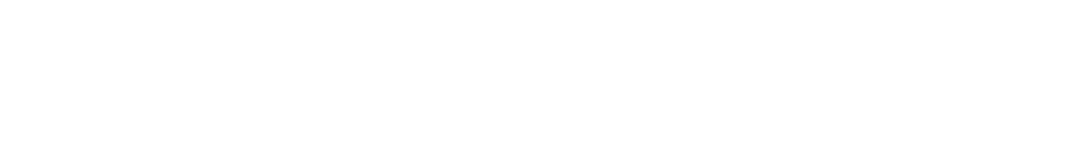
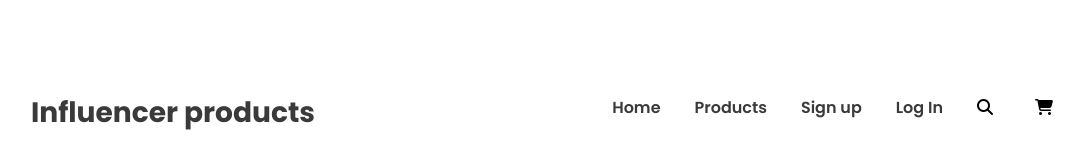
Before and after one commit to Nahid-subi/influencer-gear, a plain HTML site: page index.html in a window 1280 px wide. Shown: the whole page, without its empty margins (89-1173 px from the left). Drawn offline with Linux system fonts and the light colour scheme.

Commit message:
header added

```diff
--- a/index.html
+++ b/index.html
@@ -4,13 +4,29 @@
     <meta charset="UTF-8">
     <meta http-equiv="X-UA-Compatible" content="IE=edge">
     <meta name="viewport" content="width=device-width, initial-scale=1.0">
+    <!-- font-awesome -->
+    <script src="https://kit.fontawesome.com/0c25a9825e.js" crossorigin="anonymous"></script>
     <!-- stylesheet added -->
     <link rel="stylesheet" href="style/style.css">
     <title>Influencer Gear</title>
 </head>
 <body>
-    <header>
-
+    <header class="header">
+        <nav>
+            <div class="nav-h3">
+                <h3>Influencer products</h3>
+            </div>
+            <div>
+                <ul>
+                    <li><a href="">Home</a></li>
+                    <li><a href="">Products</a></li>
+                    <li><a href="">Sign up</a></li>
+                    <li><a href="">Log In</a></li>
+                    <li><i class="fa-solid fa-magnifying-glass fa-1"></i></li>
+                    <li><i class="fa-solid fa-cart-shopping fa-2"></i></li>
+                </ul>
+            </div>
+        </nav>
     </header>
     <main>
 
--- a/style/style.css
+++ b/style/style.css
@@ -0,0 +1,43 @@
+/* import font */
+@import url('https://fonts.googleapis.com/css2?family=Poppins:wght@100;200;300;400;500;600;700;800;900&display=swap');
+*{
+   margin: 0;
+   padding: 0;
+   font-family: 'Poppins', sans-serif;
+}
+/* header section start */
+.header{
+    margin: 95px 120px;
+}
+.nav-h3{
+    color: #3A3A3A;
+    font-weight: 700;
+    font-size: 24px;
+    line-height: 36px;
+}
+nav{
+    display: flex;
+    justify-content: space-between;
+}
+nav ul{
+    display: flex;
+    gap: 34px;
+}
+nav li{
+    list-style: none;
+}
+nav a{
+    text-decoration: none;
+    font-weight: 600;
+    font-size: 16px;
+    line-height: 24px;
+    color: #3A3A3A;
+}
+.fa-1{
+    width: 24px;
+    height: 24px;
+}
+.fa-2{
+    width: 36px;
+    height: 36px;
+}
```
